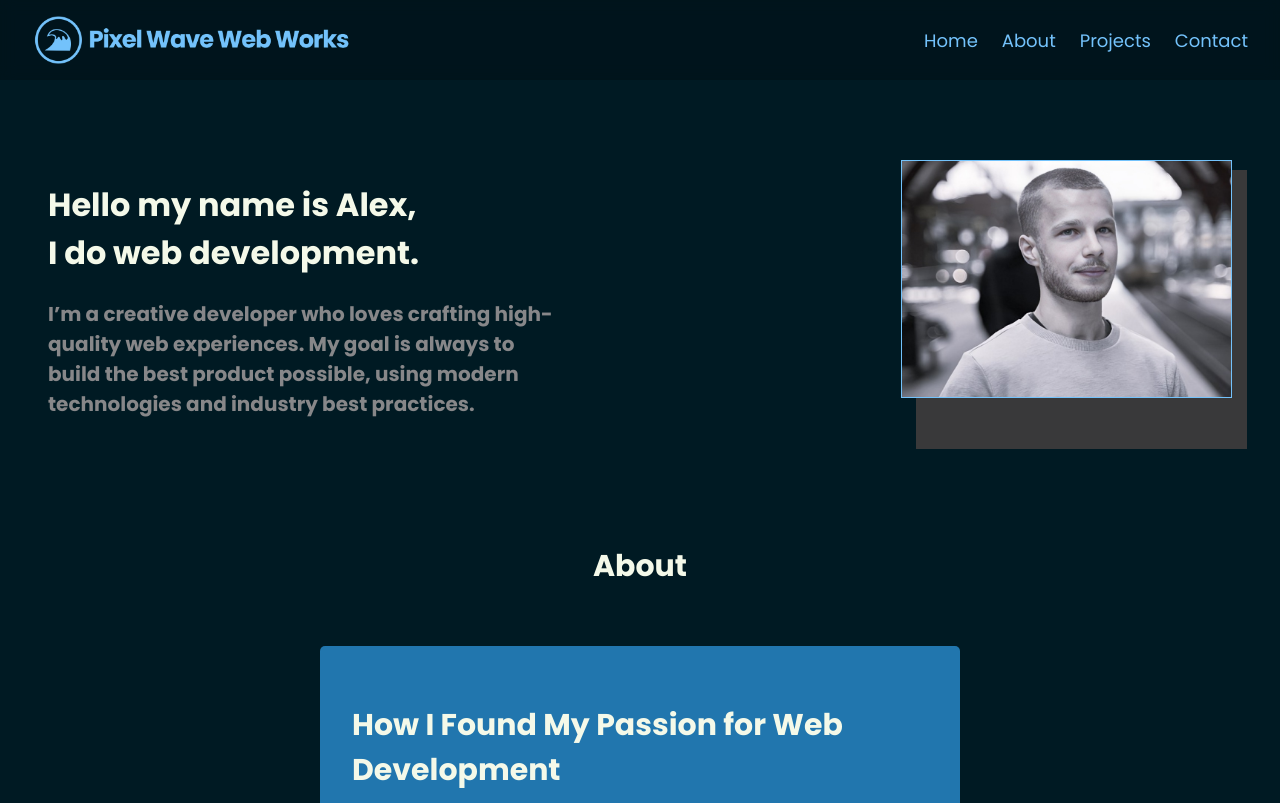
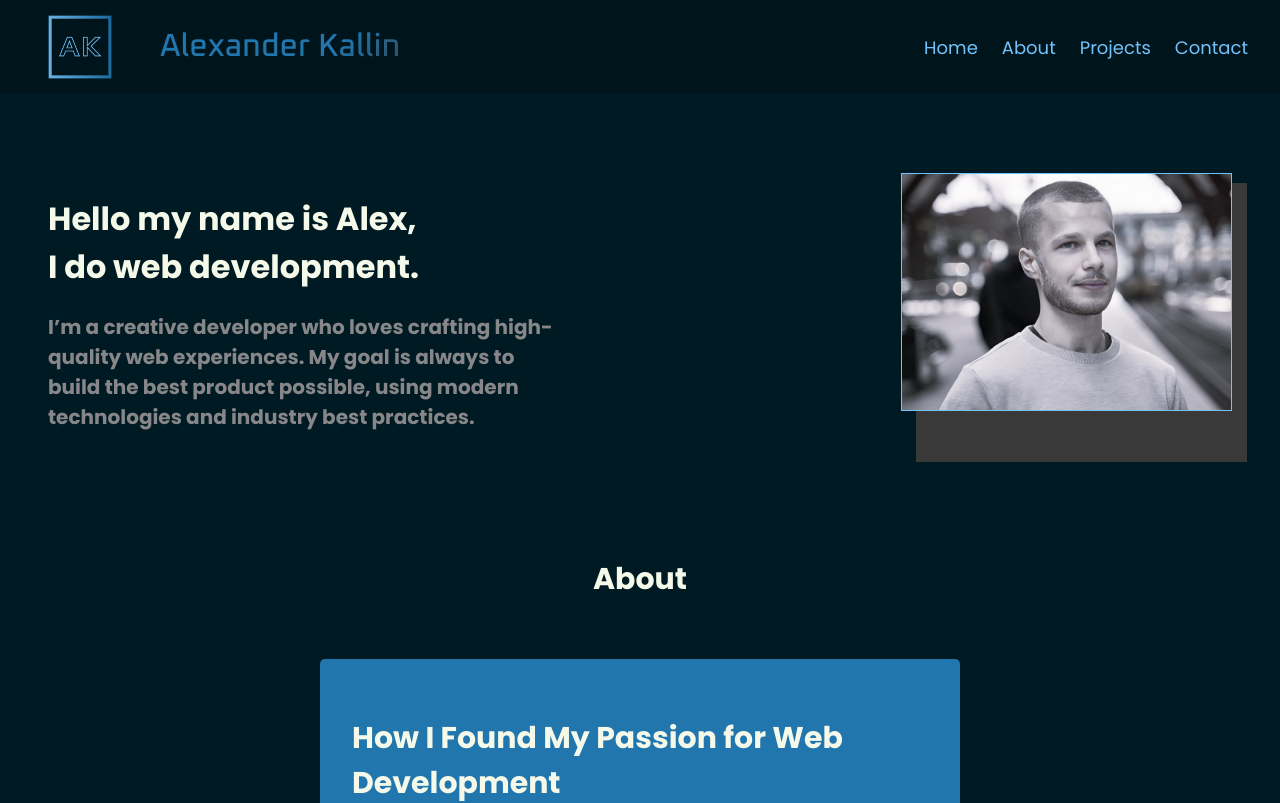
Before and after one commit to ghidra-codes/ak-portfolio, a React (Vite) app: page / in a window 1280 px wide. Shown: the top 803 px of the page. Built offline with nearby package versions, Linux system fonts and the light colour scheme.

Commit message:
changed logo and navbar heading

```diff
--- a/index.html
+++ b/index.html
@@ -5,8 +5,9 @@
   <meta charset="UTF-8" />
   <link rel="icon" type="image/svg+xml" href="/favicon.png" />
   <link href="https://fonts.googleapis.com/css2?family=Poppins:wght@400;600;700&display=swap" rel="stylesheet" />
+  <link href="https://fonts.googleapis.com/css2?family=Oxanium:wght@200..800&display=swap" rel="stylesheet">
   <meta name="viewport" content="width=device-width, initial-scale=1.0" />
-  <title>Pixel Wave Web Works</title>
+  <title>Alexander Kallin</title>
 </head>
 
 <body>
--- a/src/components/NavBar.tsx
+++ b/src/components/NavBar.tsx
@@ -3,8 +3,10 @@ import { Link } from "react-router-dom";
 export default function NavBar() {
 	return (
 		<nav className="navbar">
-			<div className="logo-wrapper"></div>
-
+			<div className="brand">
+				<div className="logo-wrapper"></div>
+				<h1 className="navbar-heading">Alexander Kallin</h1>
+			</div>
 			<ul className="navbar-links">
 				<li className="home-link">
 					<Link to="/">Home</Link>
--- a/src/components/TechStack.tsx
+++ b/src/components/TechStack.tsx
@@ -19,6 +19,22 @@ const TechStack = () => {
 	// Mouse event handlers
 	const handleMouseMove = (e: React.MouseEvent) => setCursorPos({ x: e.clientX, y: e.clientY });
 	const handleMouseEnter = (info: string) => setHoveredInfo(info);
+
+	const renderTouchIcons = (items: Tech[]) =>
+		items.map(({ name, icon }, index) => {
+			if (isSmallScreen) {
+				const isOdd = items.length % 2 === 1 && index === items.length - 1;
+
+				return !isOdd ? (
+					<TechStackIconTouch key={name} name={name} icon={icon} />
+				) : (
+					<div className="centered-icon-wrapper" key={name}>
+						<TechStackIconTouch name={name} icon={icon} />
+					</div>
+				);
+			}
+			return <TechStackIconTouch key={name} name={name} icon={icon} />;
+		});
 
 	const groupedByCategory = techStack.reduce((acc, tech) => {
 		if (!acc[tech.category]) acc[tech.category] = [];
@@ -64,23 +80,7 @@ const TechStack = () => {
 										/>
 										<h3 className="category-heading">{categoryInfo[category].label}</h3>
 									</div>
-									<div className="icon-wrapper">
-										{items.map(({ name, icon }, index) => {
-											if (isSmallScreen) {
-												const isOdd = items.length % 2 === 1 && index === items.length - 1;
-
-												return !isOdd ? (
-													<TechStackIconTouch key={name} name={name} icon={icon} />
-												) : (
-													<div className="centered-icon-wrapper" key={name}>
-														<TechStackIconTouch name={name} icon={icon} />
-													</div>
-												);
-											}
-
-											return <TechStackIconTouch key={name} name={name} icon={icon} />;
-										})}
-									</div>
+									<div className="icon-wrapper">{renderTouchIcons(items)}</div>
 								</div>
 						  ))}
 				</div>
--- a/src/styles/components/_navbar.scss
+++ b/src/styles/components/_navbar.scss
@@ -4,7 +4,7 @@
 	display: flex;
 	justify-content: space-between;
 	align-items: center;
-	padding: 1rem 2rem;
+	padding: 0 2rem 0 0;
 	background-color: rgba(0, 0, 0, 0.2);
 	backdrop-filter: blur(7.5px);
 	color: $maya-blue;
@@ -12,19 +12,29 @@
 	top: 0;
 	z-index: 10;
 
-	.logo-wrapper {
+	.brand {
 		display: flex;
 		align-items: center;
-		width: 20rem;
-		height: 3rem;
-		background-image: url("@/assets/images/logo/logo.png");
-		background-repeat: no-repeat;
-		background-size: contain;
-		background-position: center;
+		justify-content: center;
 
-		@media (max-width: 821px) {
-			background-image: url("@/assets/images/logo/just-logo.png");
-			width: 3rem;
+		.logo-wrapper {
+			width: 10rem;
+			height: 4rem;
+			background-image: url("@/assets/images/logo/logo.png");
+			background-repeat: no-repeat;
+			background-size: contain;
+			background-position: center;
+		}
+
+		.navbar-heading {
+			font-size: 2rem;
+			font-family: "Oxanium", sans-serif;
+			background: linear-gradient(140deg, rgba(33, 118, 174, 1) 70%, rgba(123, 158, 175, 0.4) 100%);
+			-webkit-background-clip: text;
+			-webkit-text-fill-color: transparent;
+			background-clip: text;
+			color: transparent;
+			font-weight: 500;
 		}
 	}
 
```
Also changed, not shown: src/assets/images/logo/logo.png.
